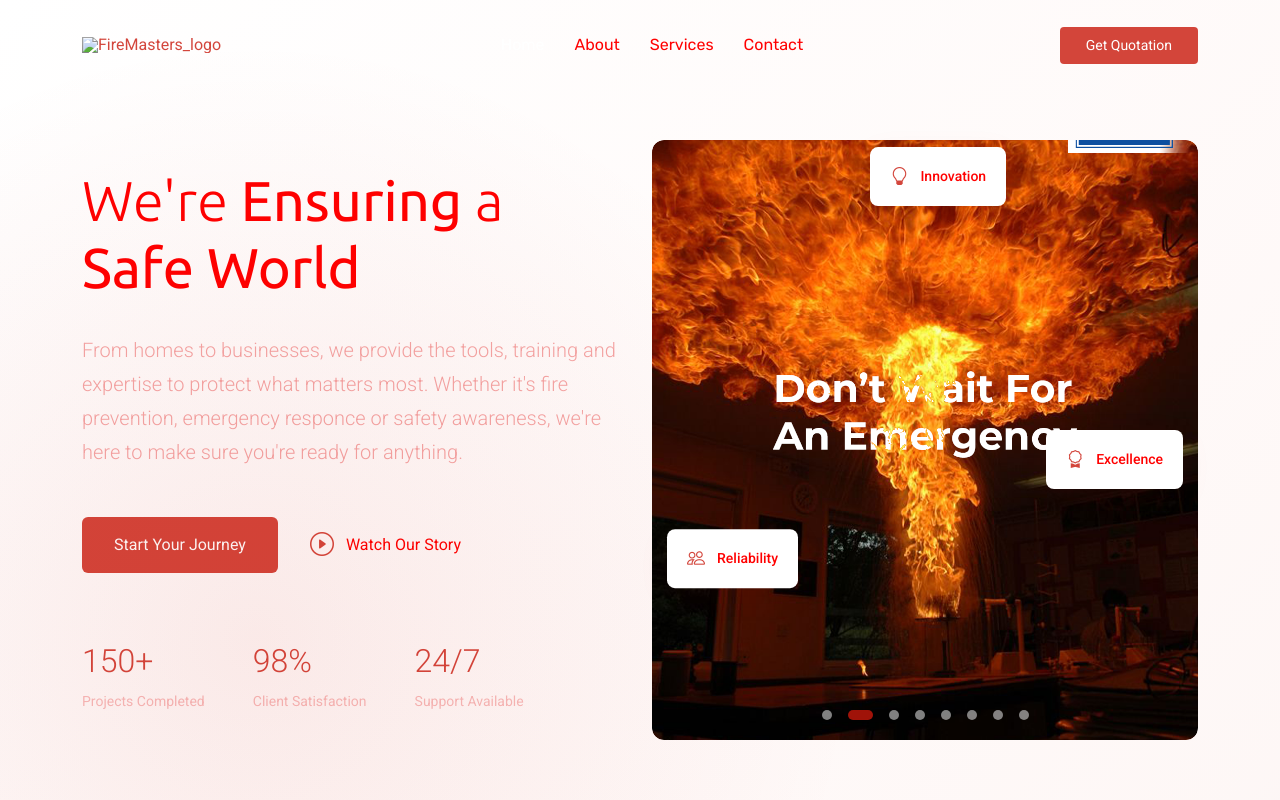
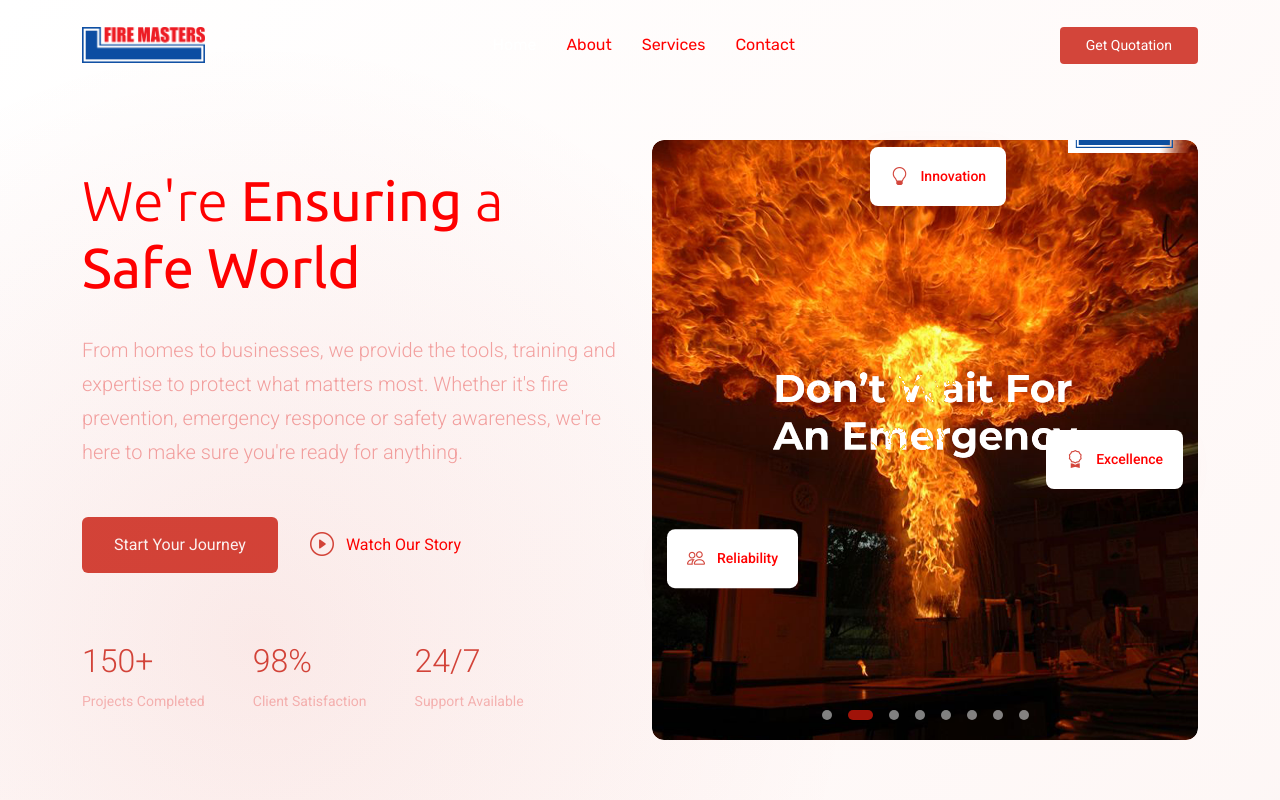
Before and after one commit to send59/New-Site, a plain HTML site: page index.html in a window 1280 px wide. Shown: the top 800 px of the page. Drawn offline with Linux system fonts and the light colour scheme; the site is published under a folder, as on GitHub Pages, so addresses that start at the root find nothing.

Commit message:
Update index.html

```diff
--- a/index.html
+++ b/index.html
@@ -9,7 +9,7 @@
   <meta name="keywords" content="">
 
   <!-- Favicons -->
-  <link href="assets/img/favicon.png" rel="icon">
+  <!--<link href="assets/img/favicon.png" rel="icon">-->
   <link href="assets/img/apple-touch-icon.png" rel="apple-touch-icon">
 
   <!-- Fonts -->
@@ -36,7 +36,7 @@
 
       <a href="index.html" class="logo d-flex align-items-center me-auto me-xl-0">
         <!-- Uncomment the line below if you also wish to use an image logo -->
-        <img src="/assets/img/fire-masters-ltd-seeklogo.png" alt="FireMasters_logo">
+        <img src="assets/img/fire-masters-ltd-seeklogo.png" alt="FireMasters_logo">
         <!-- <h1 class="sitename">Landify</h1> -->
       </a>
 
```
